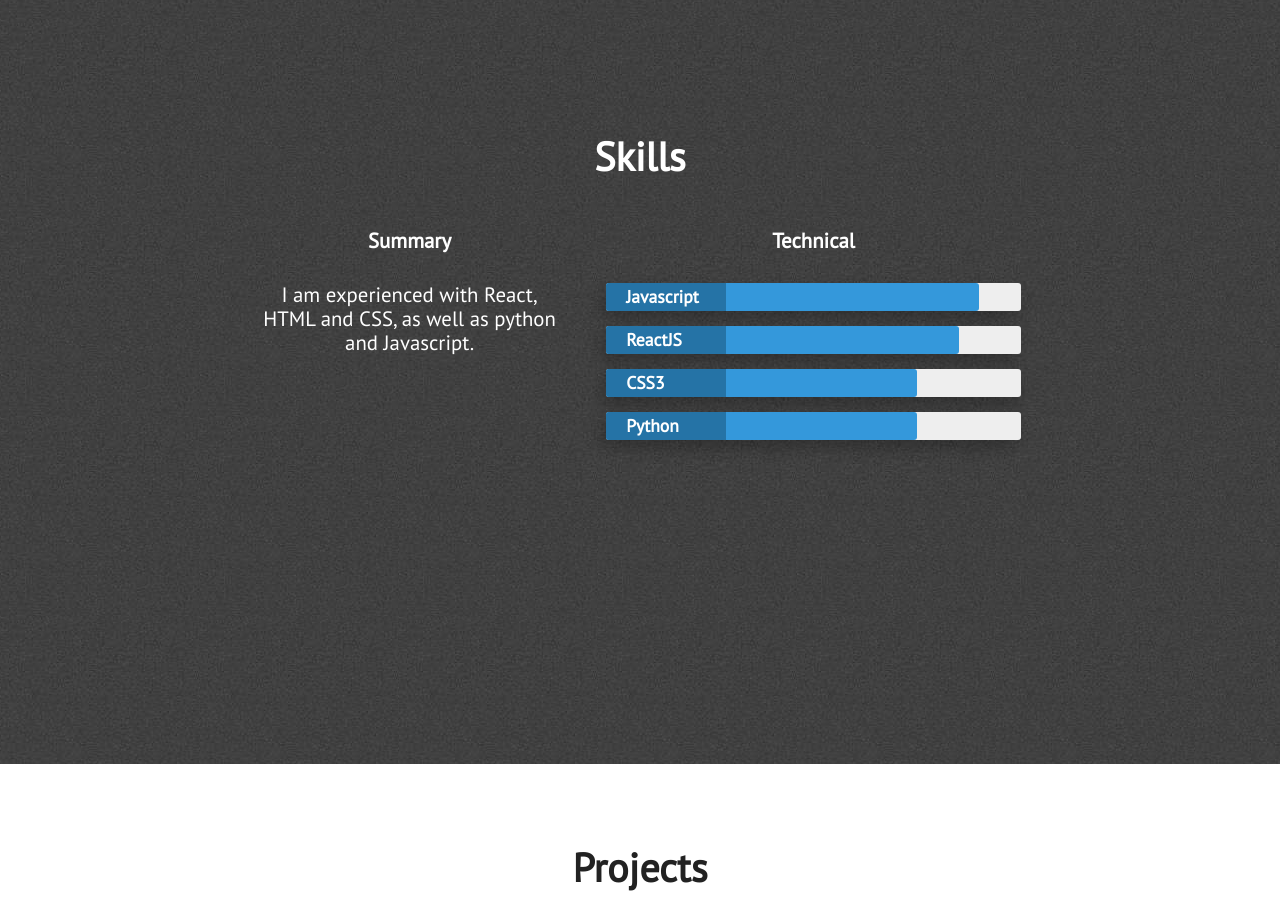
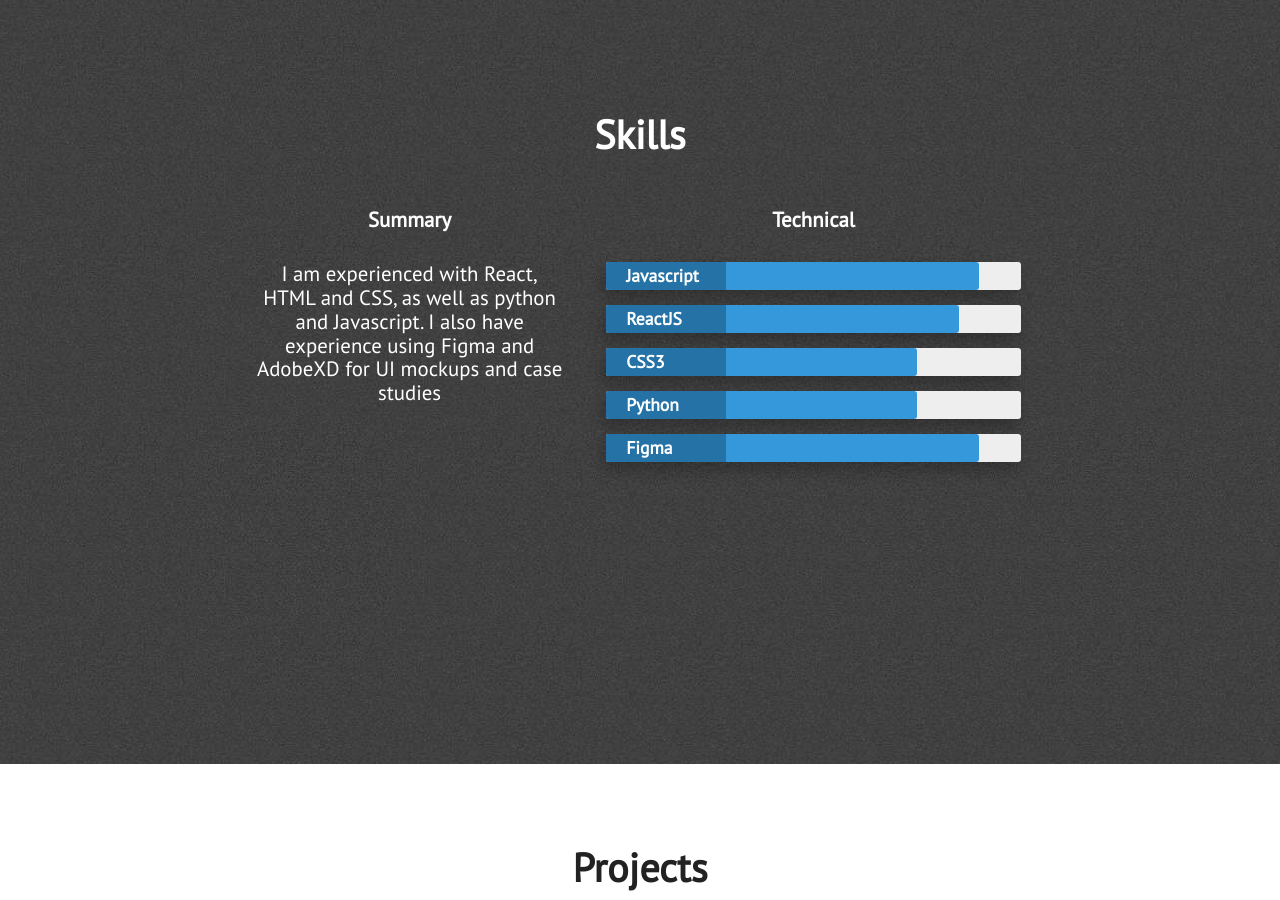
Before and after one commit to minna-amin/minna-amin.github.io, a Jekyll site: the page built from index.html, in a window 1280 px wide and 900 px high, scrolled down 2136 px. Built offline with Jekyll 4.4.1, drawn with Linux system fonts in a browser that asks for light colours; nearby versions of some CDN libraries.

Commit message:
More updates

```diff
--- a/_includes/skills.html
+++ b/_includes/skills.html
@@ -8,7 +8,7 @@
                 <div class="what-i-do">
                     <h3 class="center-align skills-subsection">Summary</h3>
                     <p class="paragraph-text center-align">
-                        I am experienced with React, HTML and CSS, as well as python and Javascript.
+                        I am experienced with React, HTML and CSS, as well as python and Javascript. I also have experience using Figma and AdobeXD for UI mockups and case studies
                     </p>
                 </div>
                 <div class="technical-skills">
@@ -24,7 +24,6 @@
                             <div class="skillbar-bar" style="background: #3498db;"></div>
                         </div> <!-- End Skill Bar -->
 
-
                         <div class="skillbar clearfix " data-percent="75%">
                             <div class="skillbar-title" style="background: #2980b9;"><span>CSS3</span></div>
                             <div class="skillbar-bar" style="background: #3498db;"></div>
@@ -35,6 +34,11 @@
                             <div class="skillbar-bar" style="background: #3498db;"></div>
                         </div> <!-- End Skill Bar -->
 
+                        <div class="skillbar clearfix " data-percent="90%">
+                            <div class="skillbar-title" style="background: #2980b9;"><span>Figma</span></div>
+                            <div class="skillbar-bar" style="background: #3498db;"></div>
+                        </div> <!-- End Skill Bar -->
+
                     </div>
                 </div>
             </div>
```
